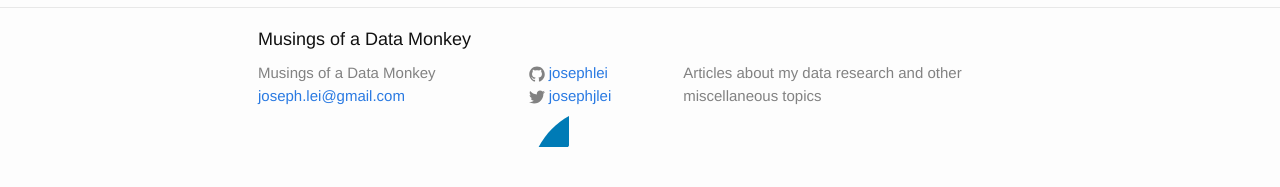
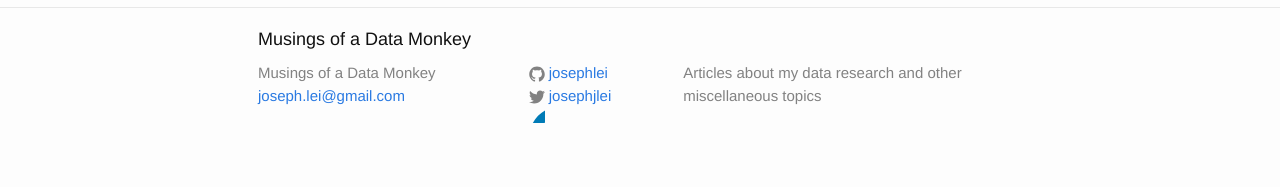
Before and after one commit to josephlei/jjl-website, a Jekyll site: the page built from index.html, in a window 1280 px wide. Shown: the part 1255-1442 px from the top of the page. Built offline with Jekyll 4.4.1, drawn with Linux system fonts in a browser that asks for light colours; after the commit the page ends 1421 px from its top, so only the background shows below that.

Commit message:
Update footer.html

```diff
--- a/_includes/footer.html
+++ b/_includes/footer.html
@@ -54,7 +54,7 @@
           </li>
 
           <li>
-          <svg width="40px" height="40px" viewBox="0 0 16 16" version="1.1" xmlns="http://www.w3.org/2000/svg" xmlns:xlink="http://www.w3.org/1999/xlink" xmlns:sketch="http://www.bohemiancoding.com/sketch/ns">
+          <svg width="16px" height="16px" viewBox="0 0 16 16" version="1.1" xmlns="http://www.w3.org/2000/svg" xmlns:xlink="http://www.w3.org/1999/xlink" xmlns:sketch="http://www.bohemiancoding.com/sketch/ns">
             <path d="M0.449161376,30 C0.449161376,13.4314567 13.6795217,0 30,0 C46.3204783,0 59.5508386,13.4314567 59.5508386,30 C59.5508386,46.5685433 46.3204783,60 30,60 C13.6795217,60 0.449161376,46.5685433 0.449161376,30 Z M0.449161376,30" fill="#007BB6" sketch:type="MSShapeGroup"></path>
             <path d="M22.4680392,23.7098144 L15.7808366,23.7098144 L15.7808366,44.1369537 L22.4680392,44.1369537 L22.4680392,23.7098144 Z M22.4680392,23.7098144" id="Path" fill="#FFFFFF" sketch:type="MSShapeGroup"></path>
             <path d="M22.9084753,17.3908761 C22.8650727,15.3880081 21.4562917,13.862504 19.1686418,13.862504 C16.8809918,13.862504 15.3854057,15.3880081 15.3854057,17.3908761 C15.3854057,19.3522579 16.836788,20.9216886 19.0818366,20.9216886 L19.1245714,20.9216886 C21.4562917,20.9216886 22.9084753,19.3522579 22.9084753,17.3908761 Z M22.9084753,17.3908761" id="Path" fill="#FFFFFF" sketch:type="MSShapeGroup"></path>
```
